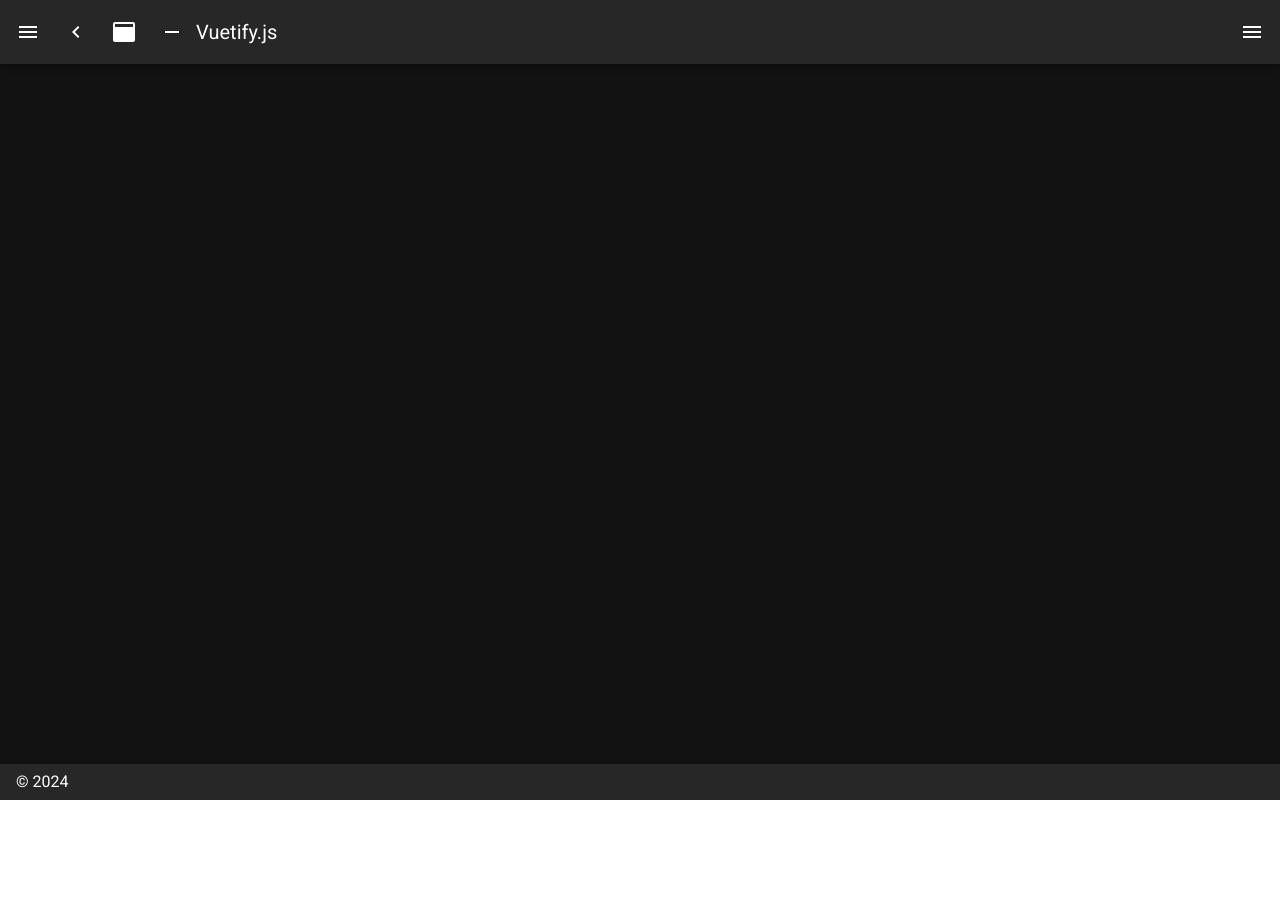
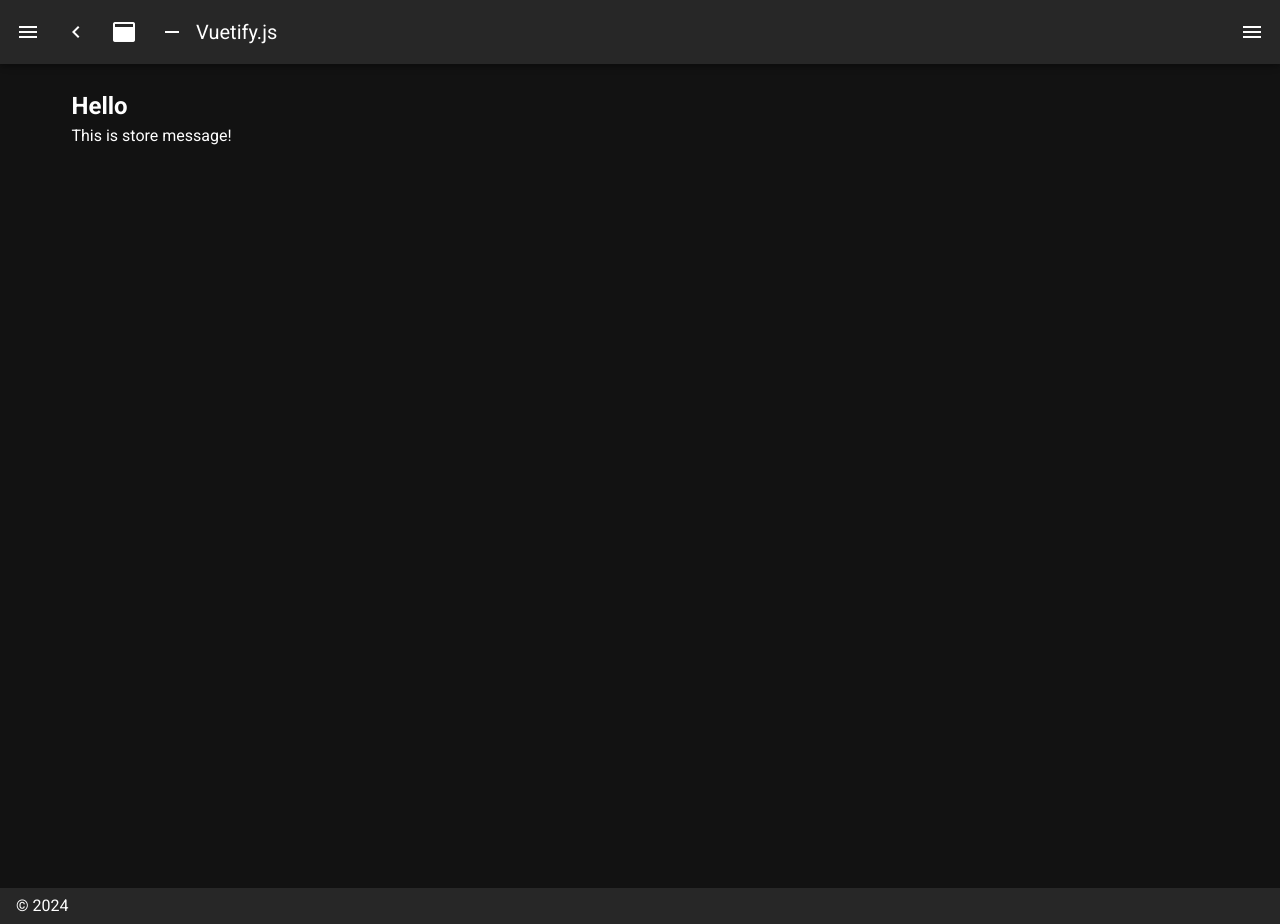
Before and after one commit to jun0222/nuxt_various, a Nuxt app: page /show-vuex-example in a window 1280 px wide. Before the commit this address had no page. Before the commit the page ends 800 px from the top, so only its background shows below. Built offline with nearby package versions, Linux system fonts and the light colour scheme.

Commit message:
feat: vuexのサンプル

```diff
--- /dev/null
+++ b/components/ShowVuexExample.vue
@@ -0,0 +1,23 @@
+<template>
+  <!-- コンポーネントのHTMLマークアップが始まります。 -->
+  <section class="container">
+    <!-- セクションタグでコンテンツを区切り、"container"クラスを使ってスタイリングのためのフックを提供します。 -->
+    <h1>{{ title }}</h1>
+    <!-- h1タグで、このコンポーネントのタイトルを表示します。"title"はVueインスタンスのデータプロパティを参照しています。 -->
+    <p>{{ $store.state.message }}</p>
+    <!-- pタグで、Vuexストアのstateオブジェクト内の"message"プロパティの値を表示します。Vuexは、Vue.jsアプリケーションでの状態管理パターンの実装です。 -->
+  </section>
+</template>
+
+<script>
+export default {
+  // このスクリプトブロックでは、Vueコンポーネントのオプションオブジェクトを定義しています。
+  data: function () {
+    // `data`関数は、コンポーネントのリアクティブなデータを定義します。この関数はオブジェクトを返す必要があります。
+    return {
+      title: 'Hello',
+      // `title`プロパティは、コンポーネントのテンプレートで使用されるデータを保持します。ここでは初期値として'Hello'を設定しています。
+    }
+  },
+}
+</script>
--- /dev/null
+++ b/pages/show-vuex-example/index.vue
@@ -0,0 +1,13 @@
+<template>
+  <v-app dark>
+    <ShowVuexExample />
+  </v-app>
+</template>
+
+<script></script>
+
+<style scoped>
+h1 {
+  font-size: 20px;
+}
+</style>
--- /dev/null
+++ b/store/index.js
@@ -0,0 +1,26 @@
+import Vuex from 'vuex'
+
+// Vuex ストアを作成する関数
+const createStore = () => {
+  return new Vuex.Store({
+    // ステート (アプリケーションのデータ) を定義する
+    state: function () {
+      return {
+        // message というステート変数を定義し、初期値を設定する
+        message: 'This is store message!',
+      }
+    },
+
+    // ミューテーション (ステートを変更する関数) を定義する
+    // ※ここでは定義していない
+
+    // アクション (非同期処理などを行う関数) を定義する
+    // ※ここでは定義していない
+
+    // ゲッター (ステートから導出されるデータを計算する関数) を定義する
+    // ※ここでは定義していない
+  })
+}
+
+// createStore 関数をエクスポートする
+export default createStore
```
Also changed, not shown: tsconfig.json (+15 -15 lines), store/README.md (deleted), 1 other file (tests, documents, lock files or other folders).
